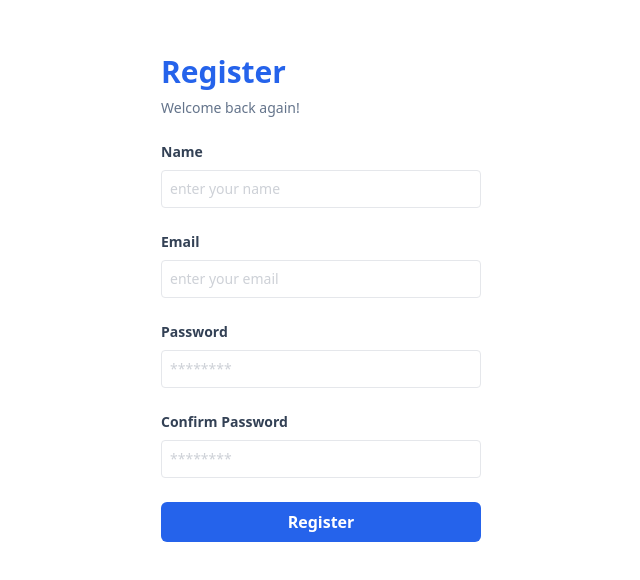
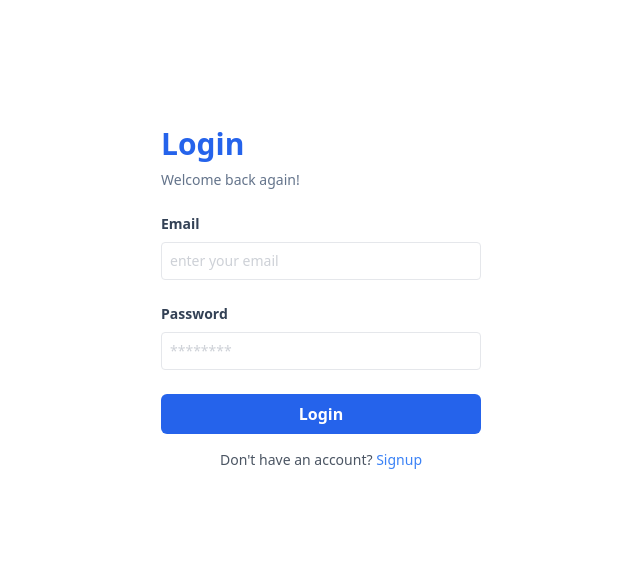
Before and after one commit to baihaqiyazid/learn-reactjs, a React (Vite) app: page /login in a window 1280 px wide. Shown: the part 102-682 px from the top of the page, without its empty margins (319-959 px from the left). Built offline with nearby package versions, Linux system fonts and the light colour scheme.

Commit message:
learn routing

```diff
--- a/package.json
+++ b/package.json
@@ -11,7 +11,8 @@
   },
   "dependencies": {
     "react": "^18.3.1",
-    "react-dom": "^18.3.1"
+    "react-dom": "^18.3.1",
+    "react-router-dom": "^6.26.2"
   },
   "devDependencies": {
     "@eslint/js": "^9.9.0",
--- a/src/components/Elements/Input/Input.jsx
+++ b/src/components/Elements/Input/Input.jsx
@@ -6,6 +6,7 @@ const Input = (props) => {
             type={type}
             name={name}
             placeholder={placeholder}
+            id={name}
             className="text-sm border rounded w-full py-2 px-2 text-slate-700 placeholder:opacity-50"
         />
     )
--- a/src/components/Fragments/FormLogin.jsx
+++ b/src/components/Fragments/FormLogin.jsx
@@ -1,9 +1,10 @@
-import InputForm from "../Elements/Input"
+import InputForm from "../Elements/Input";
 import Button from '../Elements/Button';
+import { Link } from 'react-router-dom';
 
 const FormLogin = () => {
     return (
-
+        <div>
             <form action="">
                 <InputForm
                     label="Email"
@@ -20,8 +21,16 @@ const FormLogin = () => {
                 <Button className="bg-blue-600 w-full">Login</Button>
             </form>
 
-
+            <div className="text-center mt-4">
+                <p className="text-sm text-gray-600">
+                    Don't have an account?{" "}
+                    <Link to="/register" className="text-blue-500 hover:underline">
+                        Signup
+                    </Link>
+                </p>
+            </div>
+        </div>
     );
 }
 
-export default FormLogin
+export default FormLogin;
--- a/src/components/Fragments/FormRegister.jsx
+++ b/src/components/Fragments/FormRegister.jsx
@@ -1,8 +1,10 @@
 import InputForm from "../Elements/Input"
 import Button from '../Elements/Button';
+import { Link } from 'react-router-dom';
 
 const FormRegister = () => {
     return (
+        <div>
             <form action="">
                 <InputForm
                     label="Name"
@@ -30,6 +32,15 @@ const FormRegister = () => {
                 />
                 <Button className="bg-blue-600 w-full">Register</Button>
             </form>
+            <div className="text-center mt-4">
+                <p className="text-sm text-gray-600">
+                    Have an account?{" "}
+                    <Link to="/login" className="text-blue-500 hover:underline">
+                        Login
+                    </Link>
+                </p>
+            </div>
+        </div>
     );
 }
 
--- a/src/components/Layouts/AuthLayouts.jsx
+++ b/src/components/Layouts/AuthLayouts.jsx
@@ -1,10 +1,12 @@
 const AuthLayout = (props) => {
     const {title, children} = props
     return (
-        <div className="w-full max-w-xs">
-            <h1 className="text-3xl font-bold mb-2 text-blue-600">{title}</h1>
-            <p className="text-sm text-slate-500 mb-6">Welcome back again!</p>
-            {children}
+        <div className="flex bg-white min-h-screen items-center justify-center">
+            <div className="w-full max-w-xs">
+                <h1 className="text-3xl font-bold mb-2 text-blue-600">{title}</h1>
+                <p className="text-sm text-slate-500 mb-6">Welcome back again!</p>
+                {children}
+            </div>
         </div>
     );
 }
--- a/src/main.jsx
+++ b/src/main.jsx
@@ -2,9 +2,29 @@ import { StrictMode } from 'react'
 import { createRoot } from 'react-dom/client'
 import App from './App.jsx'
 import './index.css'
+import { createBrowserRouter, RouterProvider } from 'react-router-dom'
+import LoginPage from './pages/login.jsx'
+import RegisterPage from './pages/register.jsx'
+import ErrorPage from './pages/404.jsx'
+
+const router = createBrowserRouter([
+  {
+    path: "/",
+    element: <div>Hello World</div>,
+    errorElement: <ErrorPage />
+  },
+  {
+    path: "/login",
+    element: <LoginPage/>
+  },
+  {
+    path: "/register",
+    element: <RegisterPage/>
+  }
+])
 
 createRoot(document.getElementById('root')).render(
   <StrictMode>
-    <App />
+    <RouterProvider router={router} />
   </StrictMode>,
 )
--- /dev/null
+++ b/src/pages/404.jsx
@@ -0,0 +1,26 @@
+import { Link, useRouteError } from "react-router-dom";
+
+const ErrorPage = () => {
+  const error = useRouteError();
+  return (
+    <div className="flex flex-col items-center justify-center min-h-screen bg-gray-100">
+      <div className="bg-white p-8 rounded-lg shadow-lg max-w-md text-center">
+        <h1 className="text-4xl font-bold text-red-500 mb-4">Oops!</h1>
+        <p className="text-lg text-gray-700 mb-4">
+          Something went wrong. We couldn't process your request.
+        </p>
+        <p className="text-sm text-gray-500 italic">
+          {error.statusText || error.message}
+        </p>
+        <Link
+          to="/"
+          className="mt-6 inline-block bg-blue-500 hover:bg-blue-700 text-white font-bold py-2 px-4 rounded focus:outline-none focus:shadow-outline"
+        >
+          Go Back Home
+        </Link>
+      </div>
+    </div>
+  );
+};
+
+export default ErrorPage;
```
Also changed, not shown: 1 other file (tests, documents, lock files or other folders). Lines whose indentation alone changed are shown as unchanged.
